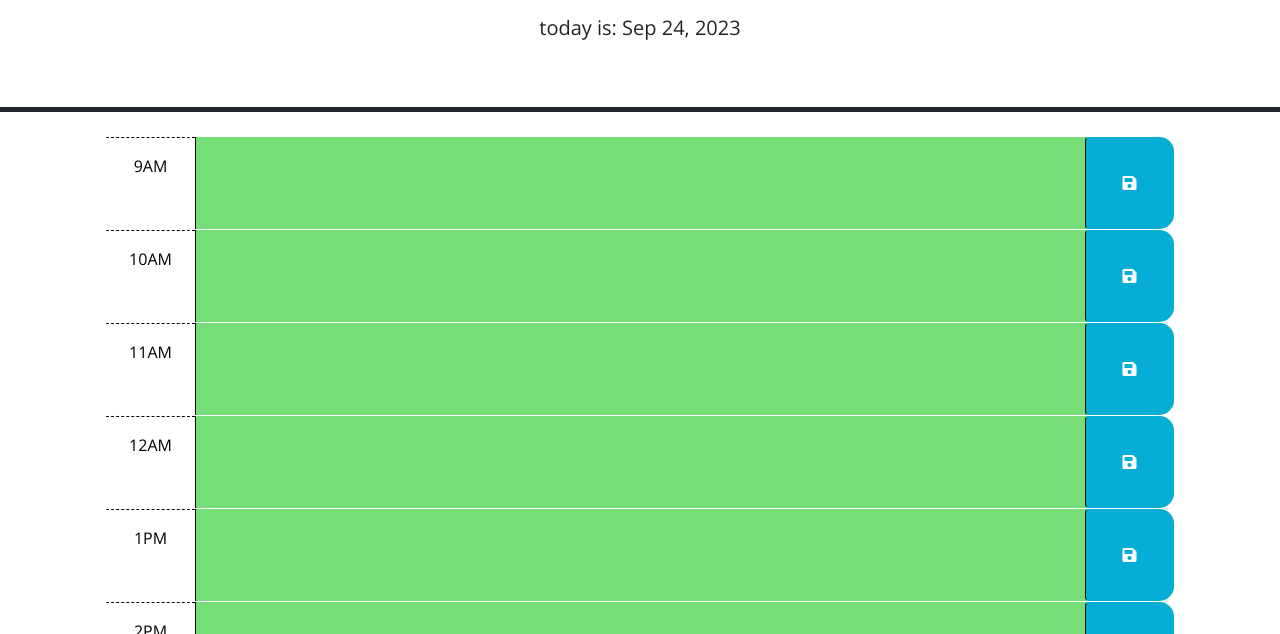
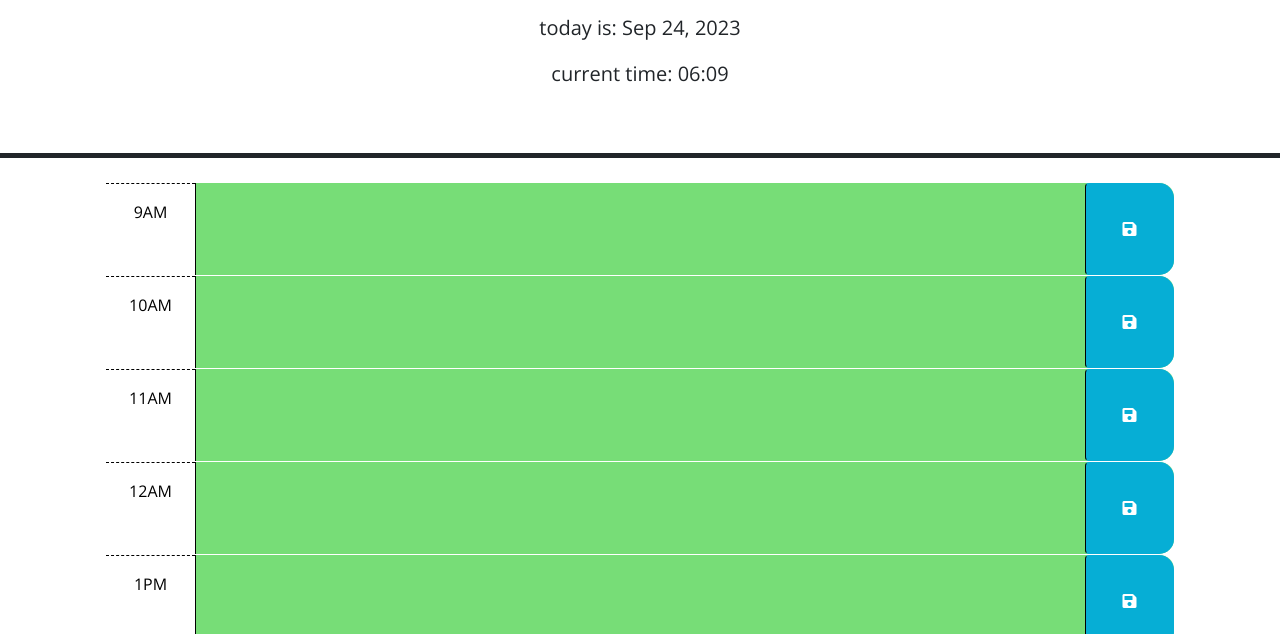
Before and after one commit to N-lara/workday-scheduler, a plain HTML site: page index.html in a window 1280 px wide. Shown: the part 166-800 px from the top of the page. Drawn offline with nearby package versions, Linux system fonts and the light colour scheme.

```diff
--- a/assets/script.js
+++ b/assets/script.js
@@ -54,8 +54,9 @@ $(function () {
     schedule.children('#hour-'+i).children('textarea').text(savedEvent);
   }
 
-  //displays date on top of page
+  //displays date and time on top of page
   $('#currentDay').text('today is: '+ today.format('MMM DD, YYYY'));
+  $('#time').text('current time: '+ today.format('HH:MM'));
 
   //sets today to the saved day for refrence in future to reset on new days line 45
   localStorage.setItem('Day', currentDay);
--- a/index.html
+++ b/index.html
@@ -4,6 +4,7 @@
     <meta charset="UTF-8" />
     <meta name="viewport" content="width=device-width, initial-scale=1.0" />
     <meta http-equiv="X-UA-Compatible" content="ie=edge" />
+
     <link
       rel="stylesheet"
       href="https://cdn.jsdelivr.net/npm/bootstrap@5.1.3/dist/css/bootstrap.min.css"
@@ -23,21 +24,15 @@
   </head>
 
   <body>
+
     <header class="p-5 mb-4 border-5 border-bottom border-dark text-center">
       <h1 class="display-3">Work Day Scheduler</h1>
       <p class="lead">A simple calendar app for scheduling your work day</p>
       <p id="currentDay" class="lead"></p>
+      <p id="time" class ="lead"></p>
     </header>
+
     <div id="schedule" class="container-lg px-5">
-      <!--TODO Use class for "past", "present", and "future" to apply styles to the
-        time-block divs accordingly. The javascript will need to do this by
-        adding/removing these classes on each div by comparing the hour in the
-        id to the current hour. The html provided below is meant to be an example
-        demonstrating how the css provided can be leveraged to create the
-        desired layout and colors. The html below should be removed or updated
-        in the finished product. Remember to delete this comment once the
-        code is implemented.
-        -->
 
       <div id="hour-9" class="row time-block past">
         <div class="col-2 col-md-1 hour text-center py-3">9AM</div>
@@ -110,6 +105,7 @@
           <i class="fas fa-save" aria-hidden="true"></i>
         </button>
       </div>
+    </div>
 
     <script src="https://code.jquery.com/jquery-3.4.1.min.js"></script>
     <script
@@ -117,7 +113,7 @@
       integrity="sha256-iu/zLUB+QgISXBLCW/mcDi/rnf4m4uEDO0wauy76x7U="
       crossorigin="anonymous"
     ></script>
+    <script src="./assets/script.js"></script>
 
-    <script src="./assets/script.js"></script>
   </body>
 </html>
```
Also changed, not shown: 2 other files.
